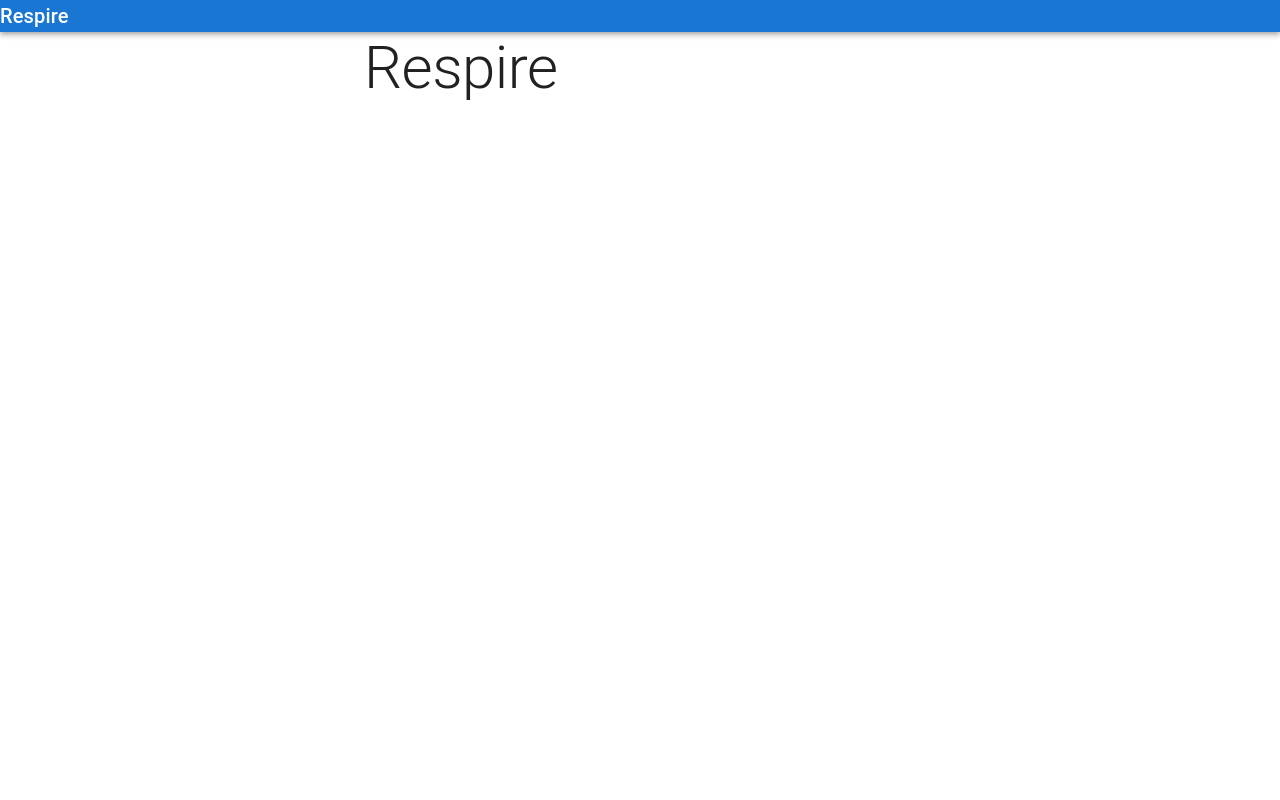
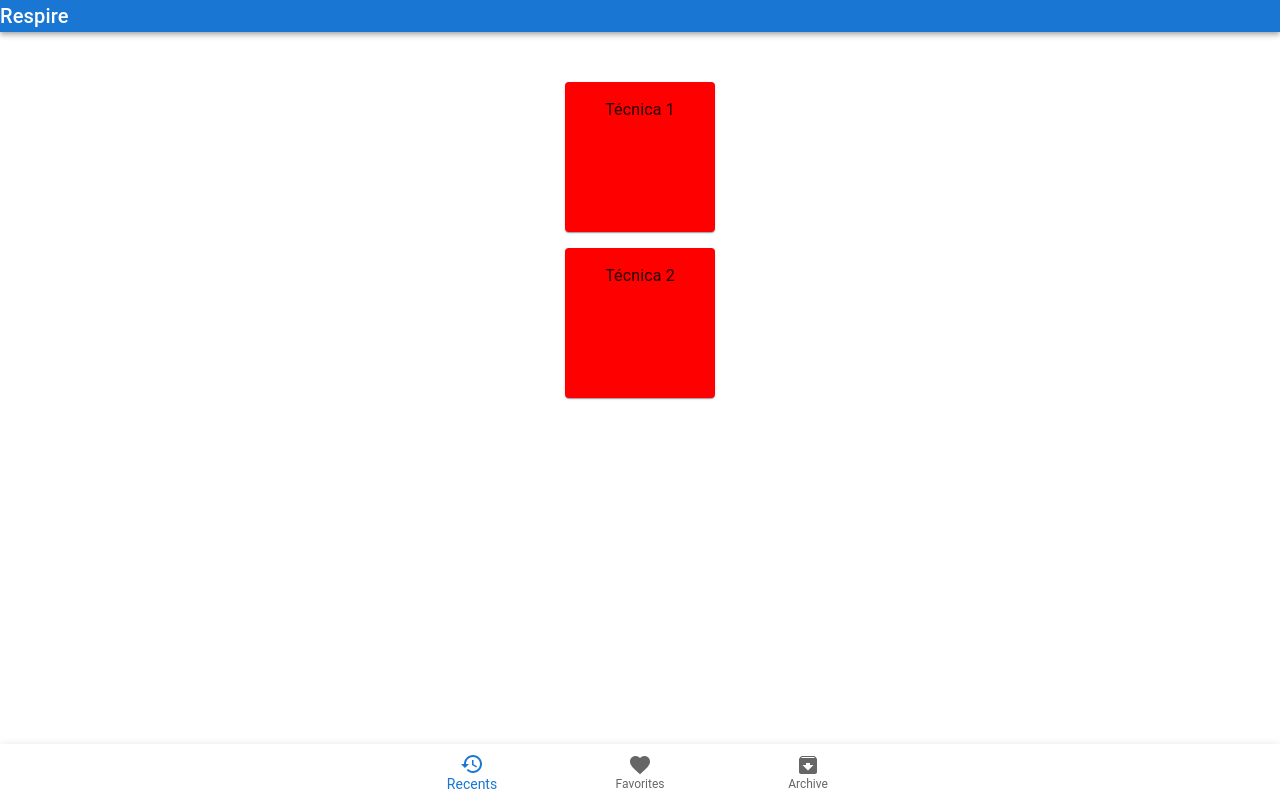
Before and after one commit to rodnei0/Respire, a React (Create React App) app in the folder front-end/: page / in a window 1280 px wide. Built offline with nearby package versions, Linux system fonts and the light colour scheme; the HTML template or start-up script is replaced by a standard one.

Commit message:
feat/home-layout

```diff
--- a/front-end/src/pages/Home/index.js
+++ b/front-end/src/pages/Home/index.js
@@ -1,7 +1,11 @@
 import * as React from 'react';
-import { Typography, AppBar, Card, CardActions, CardContent, CardMedia, CssBaseline, Grid, Toolbar, Container } from '@mui/material';
+import { Typography, AppBar, Paper, Box, Card, CardActions, CardContent, CardMedia, CssBaseline, Grid, Toolbar, Container } from '@mui/material';
+import { BottomNavigation, BottomNavigationAction } from '@mui/material';
+import {Restore, Archive, Favorite} from '@mui/icons-material';
 
 export default function Home() {
+    const [value, setValue] = React.useState(0);
+
     return (
         <>
             <CssBaseline />
@@ -12,14 +16,55 @@ export default function Home() {
             </AppBar>
             <main>
                 <div>
-                    <Container maxWidth='sm'>
-                        <Typography variant='h2'>
-                            Respire
-                        </Typography>
+                    <Container maxWidth='sm' sx={{
+                        padding: '50px'
+                    }}>
+                        <Grid container spacing={2} direction="column" justifyContent="center" alignItems="center">
+                            <Grid item>
+                                <Card sx={{
+                                    width: 150,
+                                    height: 150,
+                                    backgroundColor: 'red'
+                                }}>
+                                    <CardContent>
+                                        <Typography variant='body1' align='center'>
+                                            Técnica 1
+                                        </Typography>
+                                    </CardContent>
+                                </ Card>
+                            </Grid>
+                            <Grid item>
+                                <Card sx={{
+                                    width: 150,
+                                    height: 150,
+                                    backgroundColor: 'red'
+                                }}>
+                                    <CardContent>
+                                        <Typography variant='body1' align='center'>
+                                            Técnica 2
+                                        </Typography>
+                                    </CardContent>
+                                </ Card>
+                            </Grid>
+                        </Grid>
                     </Container>
                 </div>
             </main>
+            <footer>
+                <Paper sx={{ position: 'fixed', bottom: 0, left: 0, right: 0 }} elevation={3}>
+                    <BottomNavigation
+                    showLabels
+                    value={value}
+                    onChange={(event, newValue) => {
+                        setValue(newValue);
+                    }}
+                    >
+                    <BottomNavigationAction label="Recents" icon={<Restore />} />
+                    <BottomNavigationAction label="Favorites" icon={<Favorite />} />
+                    <BottomNavigationAction label="Archive" icon={<Archive />} />
+                    </BottomNavigation>
+                </Paper>
+            </footer>
         </>
-
     );
 }
```
